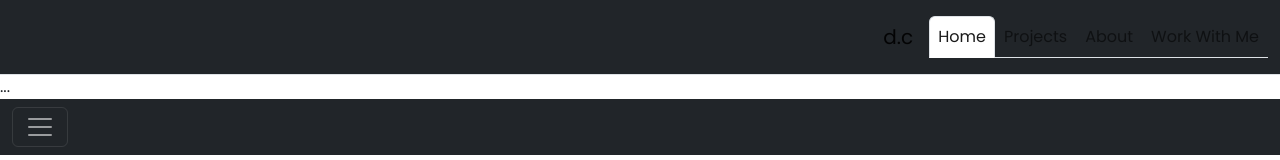
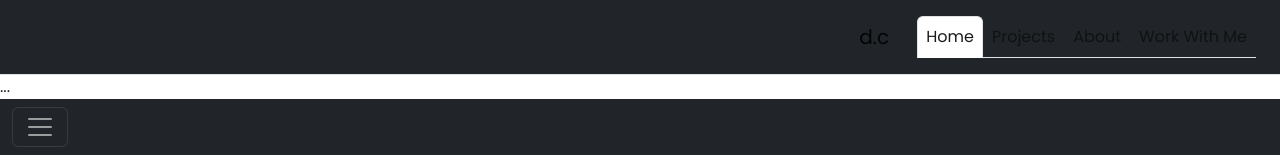
Before and after one commit to dmcanteros/portfolio-website, a website: page index.html in a window 1280 px wide. Shown: the top 160 px of the page. Drawn offline with nearby package versions, Linux system fonts and the light colour scheme.

Commit message:
Update index.html
Nav bar updated

```diff
--- a/index.html
+++ b/index.html
@@ -19,7 +19,7 @@
           <span class="navbar-toggler-icon"></span>
         </button>
 
-      <div class="collapse navbar-collapse" id="navbarNav">
+      <div class="collapse navbar-collapse container-fluid" id="navbarNav">
         <ul class="navbar-nav nav nav-tabs justify-content-end" id="myTab" role="tablist">
           <li class="nav-item" role="presentation">
               <button class="nav-link active" id="home-tab" data-bs-toggle="tab" data-bs-target="#home-tab-pane" type="button" role="tab" aria-controls="home-tab-pane" aria-selected="true">Home</button>
```
